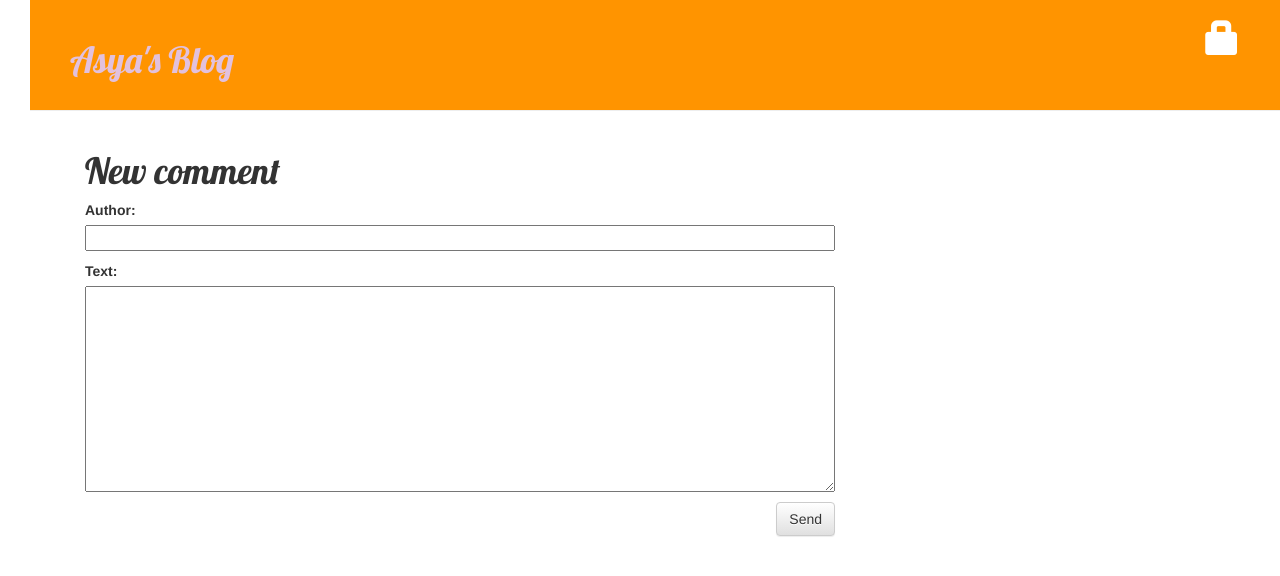
After one commit to asyaaaa17/my-first-blog, a Django app: template blog/templates/blog/add_comment_to_post.html in a window 1280 px wide. The commit adds this page. Shown: the top 576 px of the page. Run offline with Django 3.2, Linux system fonts and the light colour scheme; the template is opened without the code that fills it: values that come from a table or form of the project are taken from there, others are empty; some libraries are stand-ins or nearby versions.

Commit message:
add comments

```diff
--- a/blog/admin.py
+++ b/blog/admin.py
@@ -1,4 +1,5 @@
 from django.contrib import admin
-from .models import Post
+from .models import Post, Comment
 
 admin.site.register(Post)
+admin.site.register(Comment)
--- a/blog/forms.py
+++ b/blog/forms.py
@@ -1,6 +1,6 @@
 from django import forms
 
-from .models import Post
+from .models import Post, Comment
 
 
 class PostForm(forms.ModelForm):
@@ -8,3 +8,9 @@ class PostForm(forms.ModelForm):
     class Meta:
         model = Post
         fields = ('title', 'text',)
+
+class CommentForm(forms.ModelForm):
+
+    class Meta:
+        model = Comment
+        fields = ('author', 'text')
--- a/blog/models.py
+++ b/blog/models.py
@@ -15,3 +15,20 @@ class Post(models.Model):
 
     def __str__(self):
         return self.title
+
+class Comment(models.Model):
+    post = models.ForeignKey('blog.Post', on_delete=models.CASCADE, related_name='comments')
+    author = models.CharField(max_length=200)
+    text = models.TextField()
+    create_date = models.DateTimeField(default=timezone.now)
+    approved_comment = models.BooleanField(default=False)
+
+    def approve(self):
+        self.approved_comment = True
+        self.save()
+
+    def __str__(self):
+        return self.text
+
+    def approved_comments(self):
+        return self.comments.filter(approved_comment=True)
--- a/blog/static/css/blog.css
+++ b/blog/static/css/blog.css
@@ -53,3 +53,7 @@ h1, h2, h3, h4 {
 .post h1 a, .post h1 a:visited {
     color: #000000;
 }
+
+.comment {
+    margin: 20px 0px 20px 20px;
+}
--- /dev/null
+++ b/blog/templates/blog/add_comment_to_post.html
@@ -0,0 +1,9 @@
+{% extends 'blog/base.html' %}
+
+{% block content %}
+    <h1>New comment</h1>
+    <form method="POST" class="post-form">{% csrf_token %}
+        {{ form.as_p }}
+        <button type="submit" class="save btn btn-default">Send</button>
+    </form>
+{% endblock %}
--- a/blog/templates/blog/base.html
+++ b/blog/templates/blog/base.html
@@ -12,6 +12,9 @@
     {% if user.is_authenticated %}
         <a href="{% url 'post_new' %}" class="top-menu"><span class="glyphicon glyphicon-plus"></span></a>
         <a href="{% url 'post_draft_list' %}" class="top-menu"><span class="glyphicon glyphicon-edit"></span></a>
+        <p class="top-menu">Hello {{ user.username }} <small>(<a href="{% url 'logout' %}">Log out</a>)</small></p>
+    {% else %}
+        <a href="{% url 'login' %}" class="top-menu"><span class="glyphicon glyphicon-lock"></span></a>
     {% endif %}
     <h1><a href="/">Asya's Blog</a></h1>
     </div>
--- a/blog/templates/blog/post_list.html
+++ b/blog/templates/blog/post_list.html
@@ -8,6 +8,7 @@
             </div>
             <h1><a href="{% url 'post_detail' pk=post.pk %}">{{ post.title }}</a></h1>
             <p>{{ post.text|linebreaksbr }}</p>
+            <a href="{% url 'post_detail' pk=post.pk %}">Comments: {{ post.approved_comments.count }}</a>
         </div>
     {% endfor %}
 {% endblock %}
--- a/blog/urls.py
+++ b/blog/urls.py
@@ -9,4 +9,7 @@ urlpatterns = [
     path('drafts/', views.post_draft_list, name='post_draft_list'),
     path('post/<pk>/publish/', views.post_publish, name='post_publish'),
     path('post/<pk>/remove/', views.post_remove, name='post_remove'),
+    path('post/<int:pk>/comment/', views.add_comment_to_post, name='add_comment_to_post'),
+    path('comment/<int:pk>/approve?', views.comment_approve, name='comment_approve'),
+    path('comment/<int:pk>?remove/', views.comment_remove, name='comment_remove'),
 ]
--- a/mysite/settings.py
+++ b/mysite/settings.py
@@ -37,7 +37,7 @@ INSTALLED_APPS = [
     'django.contrib.sessions',
     'django.contrib.messages',
     'django.contrib.staticfiles',
-    'blog'
+    'blog',
 ]
 
 MIDDLEWARE = [
@@ -55,7 +55,7 @@ ROOT_URLCONF = 'mysite.urls'
 TEMPLATES = [
     {
         'BACKEND': 'django.template.backends.django.DjangoTemplates',
-        'DIRS': [],
+        'DIRS': [os.path.join(BASE_DIR, 'templates',)],
         'APP_DIRS': True,
         'OPTIONS': {
             'context_processors': [
@@ -120,3 +120,4 @@ USE_TZ = True
 
 STATIC_URL = '/static/'
 STATIC_ROOT = os.path.join(BASE_DIR, 'static')
+LOGIN_REDIRECT_URL = '/'
--- a/mysite/urls.py
+++ b/mysite/urls.py
@@ -13,10 +13,14 @@ Including another URLconf
     1. Import the include() function: from django.urls import include, path
     2. Add a URL to urlpatterns:  path('blog/', include('blog.urls'))
 """
+from django.urls import path, include
 from django.contrib import admin
-from django.urls import path, include
+
+from django.contrib.auth import views
 
 urlpatterns = [
     path('admin/', admin.site.urls),
-    path('', include('blog.urls'))
+    path('accounts/login/', views.LoginView.as_view(), name='login'),
+    path('accounts/logout/', views.LogoutView.as_view(next_page='/'), name='logout'),
+    path('', include('blog.urls')),
 ]
```
Also changed, not shown: blog/templates/blog/post_detail.html (+19 -0 lines), blog/templates/blog/registration/login.html (added, +24 -0 lines), blog/views.py (+33 -2 lines), blog/migrations/0002_comment.py (added), 1 other file. Lines whose indentation alone changed are shown as unchanged.
